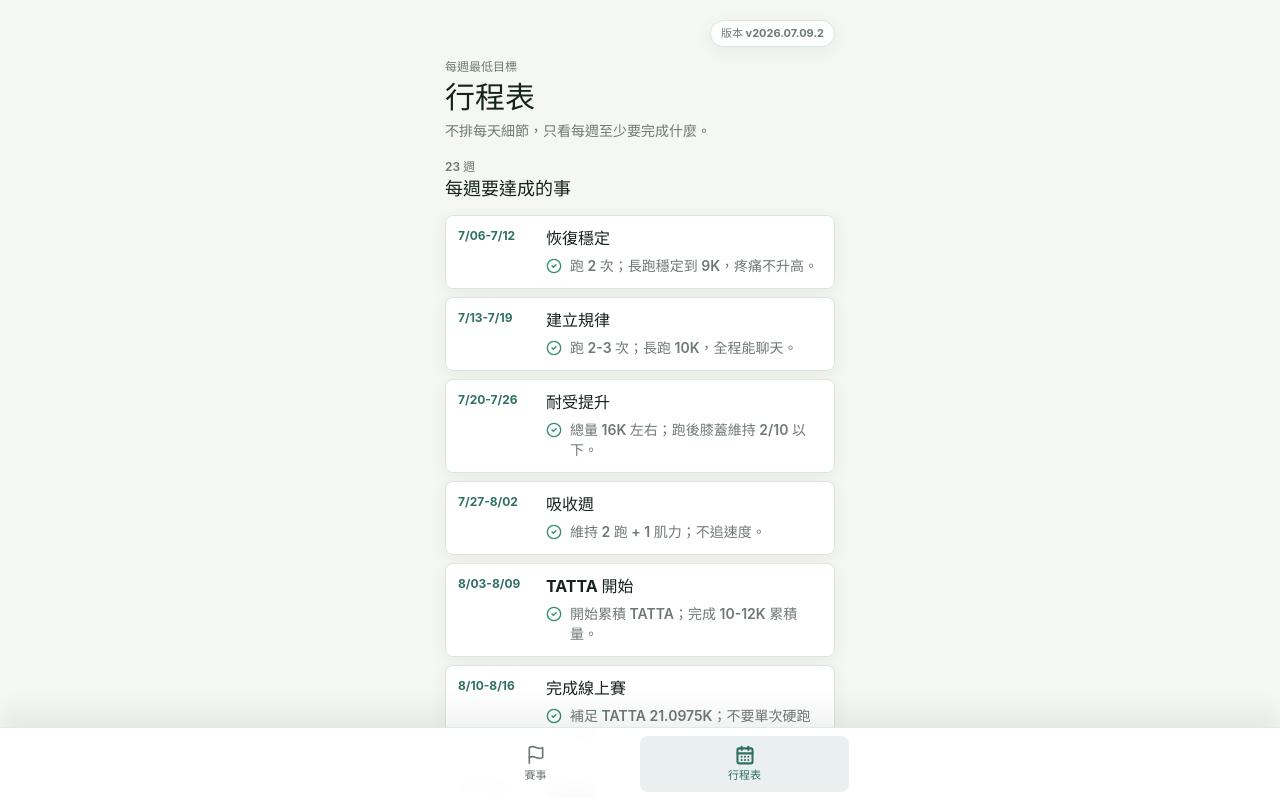
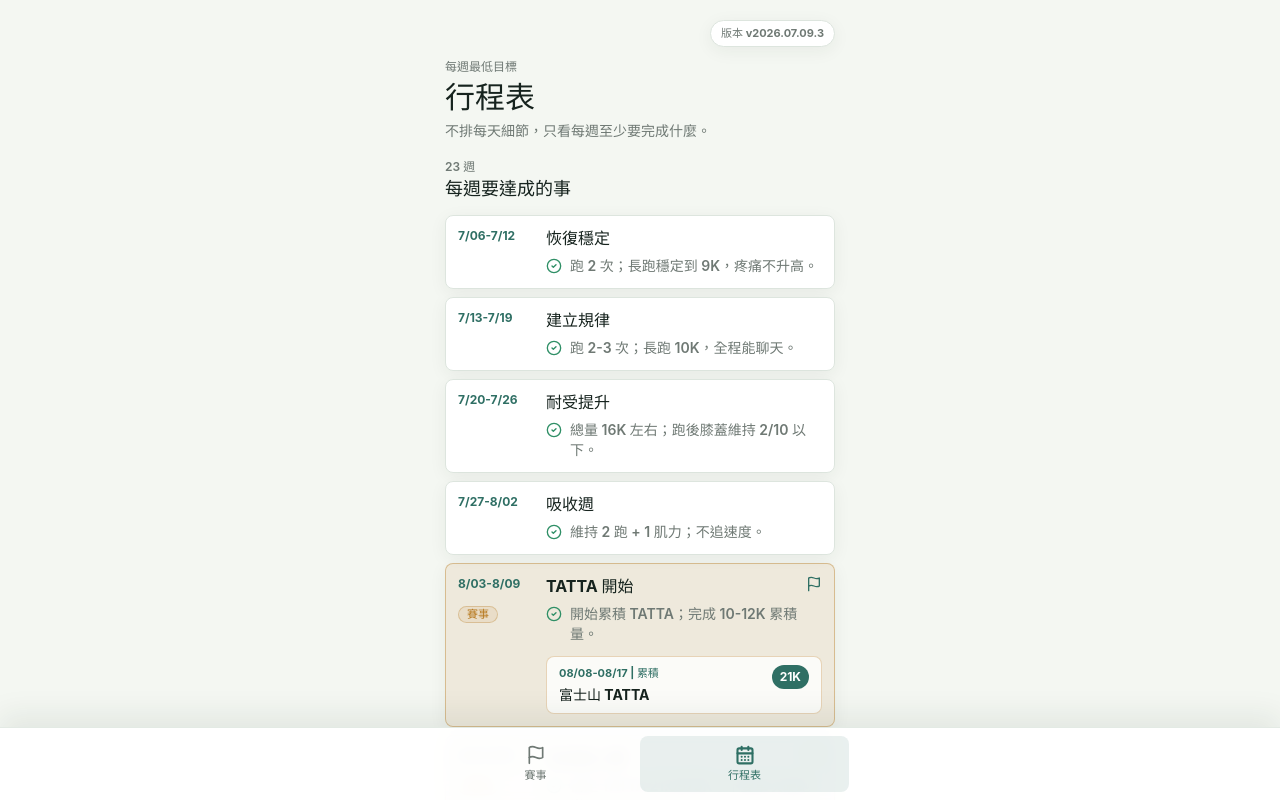
Before and after one commit to StudjoDev/ai-marathon-coach, a React (Vite) app: page / in a window 1280 px wide. Both pictures are taken after a click on the button "行程表". Shown: the top 800 px of the page. Built offline with nearby package versions, Linux system fonts and the light colour scheme; the HTML template or start-up script is replaced by a standard one.

Commit message:
Highlight race weeks in schedule

```diff
--- a/src/components/WeeklyPlanView.tsx
+++ b/src/components/WeeklyPlanView.tsx
@@ -1,5 +1,8 @@
-import { CalendarDays, CheckCircle2 } from "lucide-react";
+import { CalendarDays, CheckCircle2, Flag, Trophy } from "lucide-react";
+import { races } from "../data/races";
+import type { Race } from "../types";
 import { todayInputValue } from "../utils/dateUtils";
+import { formatRaceDistance } from "../utils/raceUtils";
 import { Badge, Card, SectionHeader, cn } from "./common";
 
 type WeeklyGoal = {
@@ -40,9 +43,40 @@ function isCurrentWeek(goal: WeeklyGoal, today: string) {
   return goal.start <= today && today <= goal.end;
 }
 
+function getRacesForWeek(goal: WeeklyGoal) {
+  return races
+    .filter((race) => race.date <= goal.end && (race.endDate ?? race.date) >= goal.start)
+    .sort((a, b) => a.date.localeCompare(b.date));
+}
+
+function raceDateLabel(race: Race) {
+  const start = race.date.slice(5).replace("-", "/");
+  if (!race.endDate || race.endDate === race.date) {
+    return start;
+  }
+
+  return `${start}-${race.endDate.slice(5).replace("-", "/")}`;
+}
+
+function raceTimeLabel(race: Race) {
+  if (race.eventMode === "virtual") {
+    return "累積";
+  }
+
+  return race.startTime
+    .replace(" 第一波；", "/")
+    .replace(" 第二波", "")
+    .replace(/（.*$/, "");
+}
+
+function hasPrimaryRace(racesInWeek: Race[]) {
+  return racesInWeek.some((race) => race.category === "A");
+}
+
 export function WeeklyPlanView() {
   const today = todayInputValue();
   const currentGoal = weeklyGoals.find((goal) => isCurrentWeek(goal, today));
+  const currentRaces = currentGoal ? getRacesForWeek(currentGoal) : [];
 
   return (
     <div className="space-y-4">
@@ -55,16 +89,33 @@ export function WeeklyPlanView() {
       </header>
 
       {currentGoal ? (
-        <Card className="border-primary/40 shadow-raised">
+        <Card
+          className={cn(
+            "shadow-raised",
+            currentRaces.length > 0
+              ? hasPrimaryRace(currentRaces)
+                ? "border-primary/60 bg-primary/5"
+                : "border-warning/40 bg-warning/10"
+              : "border-primary/40"
+          )}
+        >
           <div className="flex items-start gap-3">
-            <CalendarDays className="mt-1 h-5 w-5 shrink-0 text-primary" />
+            {currentRaces.length > 0 ? (
+              <Trophy className="mt-1 h-5 w-5 shrink-0 text-primary" />
+            ) : (
+              <CalendarDays className="mt-1 h-5 w-5 shrink-0 text-primary" />
+            )}
             <div>
-              <Badge tone="success">本週</Badge>
+              <div className="flex flex-wrap gap-2">
+                <Badge tone="success">本週</Badge>
+                {currentRaces.length > 0 ? <Badge tone="warning" variant="outline">賽事週</Badge> : null}
+              </div>
               <h2 className="mt-3 text-2xl font-bold leading-tight">{currentGoal.focus}</h2>
               <p className="mt-1 text-sm font-semibold text-muted">{currentGoal.label}</p>
               <p className="mt-3 rounded-card bg-surface-soft px-3 py-3 text-sm font-semibold leading-6">
                 {currentGoal.minimumGoal}
               </p>
+              {currentRaces.length > 0 ? <RaceWeekBlock racesInWeek={currentRaces} /> : null}
             </div>
           </div>
         </Card>
@@ -75,25 +126,40 @@ export function WeeklyPlanView() {
         <div className="space-y-2">
           {weeklyGoals.map((goal) => {
             const active = isCurrentWeek(goal, today);
+            const racesInWeek = getRacesForWeek(goal);
+            const raceWeek = racesInWeek.length > 0;
 
             return (
               <article
                 key={goal.start}
                 className={cn(
                   "app-card grid grid-cols-[76px_1fr] gap-3 p-3",
-                  active ? "border-primary/40 bg-primary/5" : ""
+                  active ? "border-primary/40 bg-primary/5" : "",
+                  raceWeek && !active ? "border-warning/40 bg-warning/10" : "",
+                  raceWeek && hasPrimaryRace(racesInWeek) ? "border-primary/60 bg-primary/5" : ""
                 )}
               >
                 <div>
                   <p className="text-xs font-bold text-primary">{goal.label}</p>
                   {active ? <Badge tone="success" size="xs">本週</Badge> : null}
+                  {raceWeek ? (
+                    <div className="mt-2">
+                      <Badge tone={hasPrimaryRace(racesInWeek) ? "primary" : "warning"} size="xs" variant="outline">
+                        賽事
+                      </Badge>
+                    </div>
+                  ) : null}
                 </div>
                 <div className="min-w-0">
-                  <h2 className="text-base font-bold leading-5">{goal.focus}</h2>
+                  <div className="flex items-start justify-between gap-2">
+                    <h2 className="text-base font-bold leading-5">{goal.focus}</h2>
+                    {raceWeek ? <Flag className="h-4 w-4 shrink-0 text-primary" aria-hidden="true" /> : null}
+                  </div>
                   <div className="mt-2 flex items-start gap-2 text-sm font-semibold leading-5 text-muted">
                     <CheckCircle2 className="mt-0.5 h-4 w-4 shrink-0 text-success" aria-hidden="true" />
                     <span>{goal.minimumGoal}</span>
                   </div>
+                  {raceWeek ? <RaceWeekBlock racesInWeek={racesInWeek} compact /> : null}
                 </div>
               </article>
             );
@@ -103,3 +169,39 @@ export function WeeklyPlanView() {
     </div>
   );
 }
+
+function RaceWeekBlock({
+  racesInWeek,
+  compact = false
+}: {
+  racesInWeek: Race[];
+  compact?: boolean;
+}) {
+  return (
+    <div className={cn("grid gap-2", compact ? "mt-3" : "mt-4")}>
+      {racesInWeek.map((race) => (
+        <div
+          key={race.id}
+          className={cn(
+            "rounded-card border px-3 py-2",
+            race.category === "A"
+              ? "border-primary/40 bg-white"
+              : "border-warning/30 bg-white/80"
+          )}
+        >
+          <div className="flex items-start justify-between gap-3">
+            <div className="min-w-0">
+              <p className="text-[11px] font-bold text-primary">
+                {raceDateLabel(race)} | {raceTimeLabel(race)}
+              </p>
+              <p className="mt-1 text-sm font-bold leading-5 text-ink">{race.shortName}</p>
+            </div>
+            <span className="shrink-0 rounded-full bg-primary px-2 py-1 text-xs font-bold text-white">
+              {formatRaceDistance(race.distanceKm)}
+            </span>
+          </div>
+        </div>
+      ))}
+    </div>
+  );
+}
--- a/src/data/appMeta.ts
+++ b/src/data/appMeta.ts
@@ -1,4 +1,4 @@
 export const appMeta = {
-  version: "v2026.07.09.2",
-  releaseNote: "賽事總表與每週行程表：取消疼痛頁與每日課表"
+  version: "v2026.07.09.3",
+  releaseNote: "行程表賽事週強化：突出賽事名稱、日期、距離與時間"
 };
```
